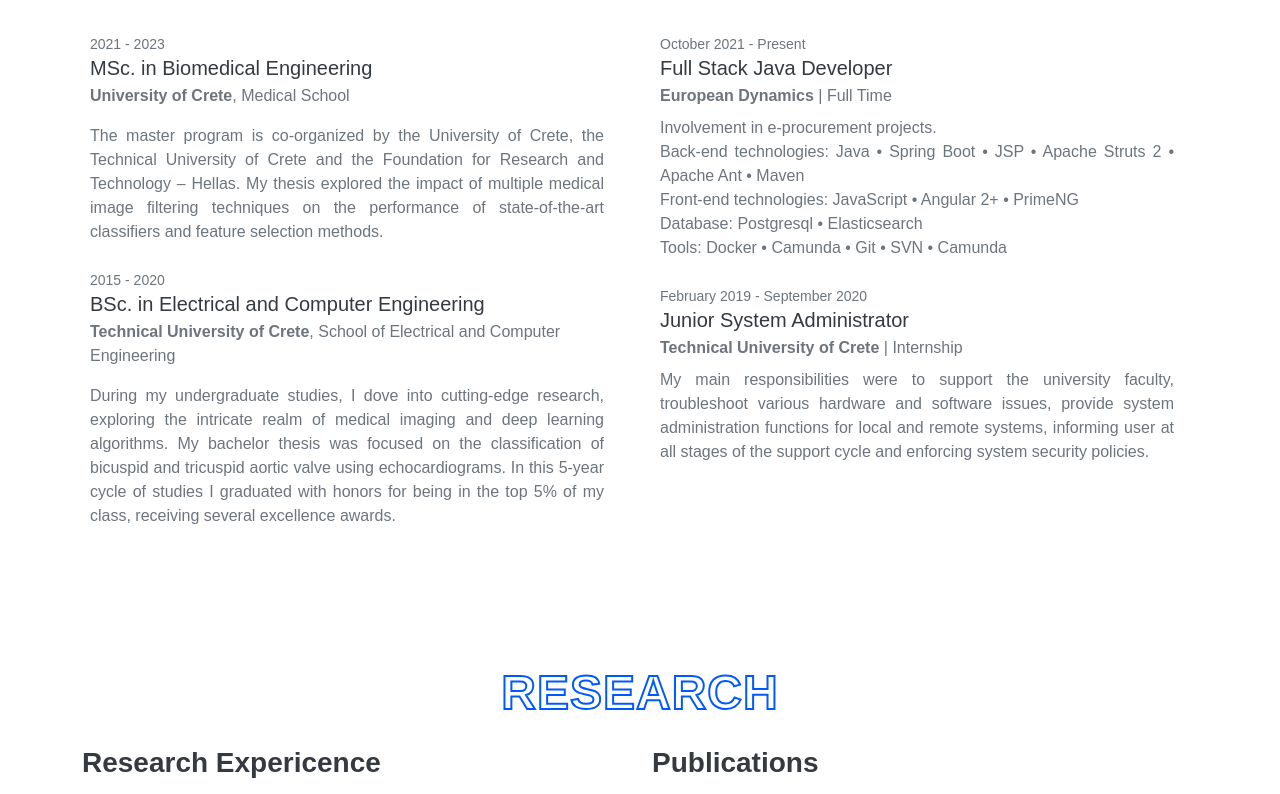
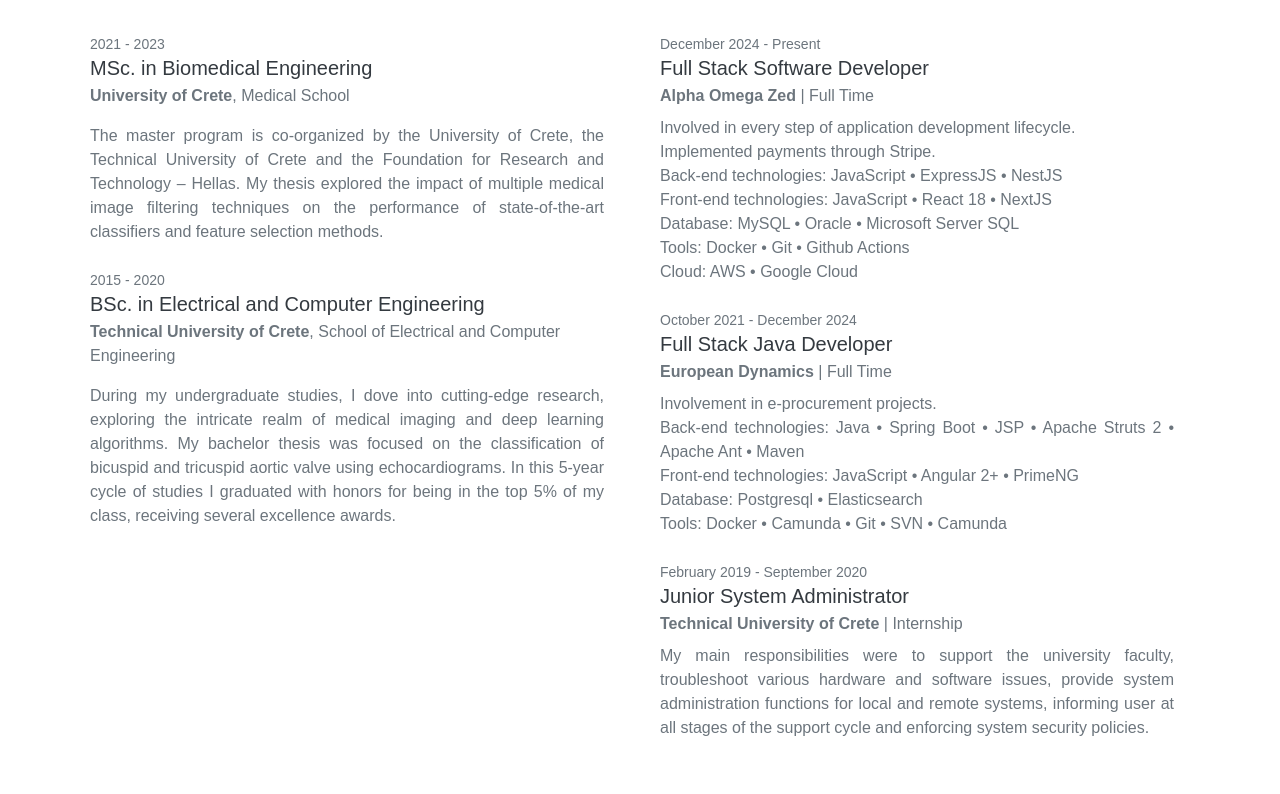
Before and after one commit to szafeiris/szafeiris.github.io, a React (Vite) app: page / in a window 1280 px wide. Shown: the part 1646-2440 px from the top of the page. Built offline with nearby package versions, Linux system fonts and the light colour scheme.

Commit message:
✏️ Updated qualifications and fixed some typos

```diff
--- a/src/App.tsx
+++ b/src/App.tsx
@@ -101,10 +101,37 @@
     qualifications: {
         jobHistory: [
             {
+                title: "Full Stack Software Developer",
+                organization: "Alpha Omega Zed",
+                employmentType: "Full Time",
+                from: "December 2024",
+                description: [
+                    "Involved in every step of application development lifecycle.",
+                    <br></br>,
+                    "Implemented payments through Stripe.",
+                    <span className="mb-0 d-block">
+                        Back-end technologies: JavaScript • ExpressJS • NestJS
+                    </span>,
+                    <span className="mb-0 d-block">
+                        Front-end technologies: JavaScript • React 18 • NextJS
+                    </span>,
+                    <span className="mb-0 d-block">
+                        Database: MySQL • Oracle • Microsoft Server SQL
+                    </span>,
+                    <span className="mb-0 d-block">
+                        Tools: Docker • Git • Github Actions
+                    </span>,
+                    <span className="mb-0 d-block">
+                        Cloud: AWS • Google Cloud
+                    </span>,
+                ],
+            },
+            {
                 title: "Full Stack Java Developer",
-                organisation: "European Dynamics",
+                organization: "European Dynamics",
                 employmentType: "Full Time",
                 from: "October 2021",
+                to: "December 2024",
                 description: [
                     "Involvement in e-procurement projects.",
                     <span className="mb-0 d-block">
@@ -125,7 +152,7 @@
             },
             {
                 title: "Junior System Administrator",
-                organisation: "Technical University of Crete",
+                organization: "Technical University of Crete",
                 employmentType: "Internship",
                 from: "February 2019",
                 to: "September 2020",
@@ -159,7 +186,7 @@
             {
                 title: "Research Fellow",
                 laboratory: "Digital Image and Signal Processing Laboratory",
-                organisation: "Technical University of Crete",
+                organization: "Technical University of Crete",
                 employmentType: "Independent contractor",
                 from: "February 2023",
                 to: "August 2023",
@@ -169,7 +196,7 @@
             {
                 title: "Research Assistant",
                 laboratory: "Digital Image and Signal Processing Laboratory",
-                organisation: "Technical University of Crete",
+                organization: "Technical University of Crete",
                 employmentType: "Student researcher",
                 from: "May 2020",
                 to: "September 2020",
--- a/src/components/Qualifications/Experience/ResearchExperience.tsx
+++ b/src/components/Qualifications/Experience/ResearchExperience.tsx
@@ -1,30 +1,36 @@
-import { JobTitle } from './WorkExperience';
+import { JobTitle } from "./WorkExperience";
 
 export interface ResearchTitle extends JobTitle {
     laboratory: string;
 }
 
-export default function ResearchExperience({ researchHistory }: { researchHistory: ResearchTitle[] }) {
+export default function ResearchExperience({
+    researchHistory,
+}: {
+    researchHistory: ResearchTitle[];
+}) {
     return (
         <>
-            <div className='col-lg-6'>
-                <h3 className='mb-4'>Research Expericence</h3>
-                <div className='pt-2 pe-4 ms-2'>
+            <div className="col-lg-6">
+                <h3 className="mb-4">Research Experience</h3>
+                <div className="pt-2 pe-4 ms-2">
                     {researchHistory.map((researchTitle, i) => (
-                        <div
-                            className='position-relative mb-4'
-                            key={i}
-                        >
+                        <div className="position-relative mb-4" key={i}>
                             <small>
-                                {researchTitle.from} - {researchTitle.to ?? 'Present'}
+                                {researchTitle.from} -{" "}
+                                {researchTitle.to ?? "Present"}
                             </small>
-                            <h5 className='mb-1'>{researchTitle.title}</h5>
-                            <p className='mb-2'>
-                                <strong>{researchTitle.organisation}</strong>
-                                {', ' + researchTitle.laboratory + ' '}
-                                {researchTitle.employmentType ? '| ' + researchTitle.employmentType : ''}
+                            <h5 className="mb-1">{researchTitle.title}</h5>
+                            <p className="mb-2">
+                                <strong>{researchTitle.organization}</strong>
+                                {", " + researchTitle.laboratory + " "}
+                                {researchTitle.employmentType
+                                    ? "| " + researchTitle.employmentType
+                                    : ""}
                             </p>
-                            <p className='text-justify'>{researchTitle.description}</p>
+                            <p className="text-justify">
+                                {researchTitle.description}
+                            </p>
                         </div>
                     ))}
                 </div>
--- a/src/components/Qualifications/Experience/WorkExperience.tsx
+++ b/src/components/Qualifications/Experience/WorkExperience.tsx
@@ -2,7 +2,7 @@
 
 export interface JobTitle {
     title: string;
-    organisation: string;
+    organization: string;
     employmentType?: string;
     from: string;
     to?: string;
@@ -17,7 +17,7 @@
     return (
         <>
             <div className="col-lg-6">
-                <h3 className="mb-4">Work Expericence</h3>
+                <h3 className="mb-4">Work Experience</h3>
                 <div className="pt-2 pe-4 ms-2">
                     {jobHistory.map((job, i) => (
                         <div className="mb-4" key={job.title}>
@@ -26,7 +26,7 @@
                             </small>
                             <h5 className="mb-1">{job.title}</h5>
                             <p className="mb-2">
-                                <strong>{job.organisation}</strong>{" "}
+                                <strong>{job.organization}</strong>{" "}
                                 {job.employmentType
                                     ? "| " + job.employmentType
                                     : ""}
```
